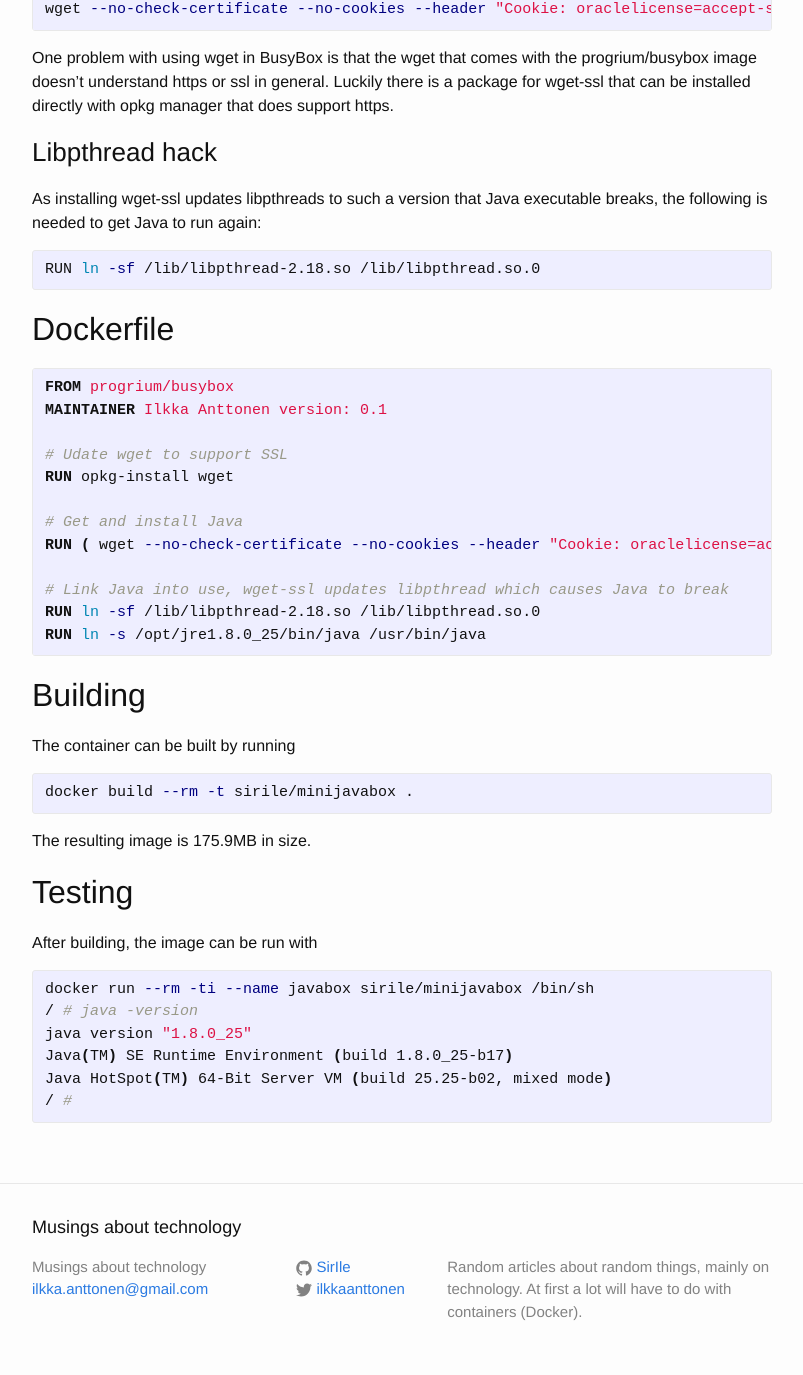
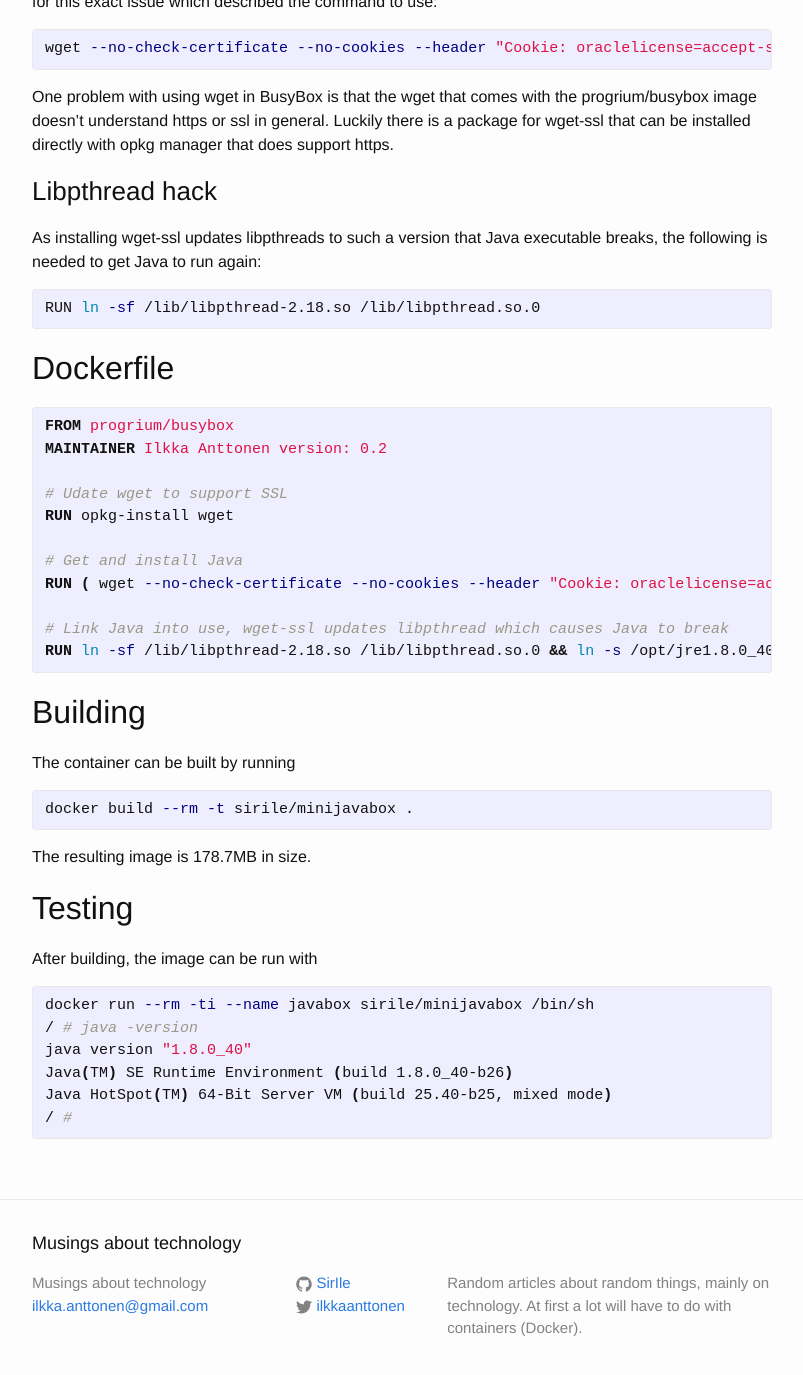
Before and after one commit to SirIle/sirile.github.io, a Jekyll site: the page built from _posts/2015-01-01-java-8-minicontainer-with-busybox.markdown, in a window 1280 px wide and 1400 px high, scrolled down 654 px. Shown: the top 1375 px of the window, without its empty margins (238-1041 px from the left). Built offline with Jekyll 4.4.1, drawn with Linux system fonts in a browser that asks for light colours; some of the changed text lies outside the part shown.

Commit message:
Updated Java version to 1.8.0_40.

```diff
--- a/_posts/2015-01-01-java-8-minicontainer-with-busybox.markdown
+++ b/_posts/2015-01-01-java-8-minicontainer-with-busybox.markdown
@@ -2,6 +2,8 @@
 layout: post
 title: "Java 8 JRE minicontainer with BusyBox on Docker"
 ---
+
+*<b>Update on 31.3.2015</b> Updated the Java version to 1.8.0_40.*
 
 ## Installing Java 8 on BusyBox
 
@@ -31,17 +33,16 @@ RUN ln -sf /lib/libpthread-2.18.so /lib/libpthread.so.0
 
 {% highlight docker %}
 FROM progrium/busybox
-MAINTAINER Ilkka Anttonen version: 0.1
+MAINTAINER Ilkka Anttonen version: 0.2
 
 # Udate wget to support SSL
 RUN opkg-install wget
 
 # Get and install Java
-RUN ( wget --no-check-certificate --no-cookies --header "Cookie: oraclelicense=accept-securebackup-cookie" -O /tmp/jre.tar.gz http://download.oracle.com/otn-pub/java/jdk/8u25-b17/jre-8u25-linux-x64.tar.gz && gunzip /tmp/jre.tar.gz && cd /opt && tar xf /tmp/jre.tar && rm /tmp/jre.tar)
+RUN ( wget --no-check-certificate --no-cookies --header "Cookie: oraclelicense=accept-securebackup-cookie" -O /tmp/jre.tar.gz http://download.oracle.com/otn-pub/java/jdk/8u40-b26/jre-8u40-linux-x64.tar.gz &&   gunzip /tmp/jre.tar.gz && cd /opt && tar xf /tmp/jre.tar && rm /tmp/jre.tar)
 
 # Link Java into use, wget-ssl updates libpthread which causes Java to break
-RUN ln -sf /lib/libpthread-2.18.so /lib/libpthread.so.0
-RUN ln -s /opt/jre1.8.0_25/bin/java /usr/bin/java
+RUN ln -sf /lib/libpthread-2.18.so /lib/libpthread.so.0 && ln -s /opt/jre1.8.0_40/bin/java /usr/bin/java
 {% endhighlight %}
 
 ## Building
@@ -52,7 +53,7 @@ The container can be built by running
 docker build --rm -t sirile/minijavabox .
 {% endhighlight %}
 
-The resulting image is 175.9MB in size.
+The resulting image is 178.7MB in size.
 
 ## Testing
 
@@ -61,8 +62,8 @@ After building, the image can be run with
 {% highlight bash %}
 docker run --rm -ti --name javabox sirile/minijavabox /bin/sh
 / # java -version
-java version "1.8.0_25"
-Java(TM) SE Runtime Environment (build 1.8.0_25-b17)
-Java HotSpot(TM) 64-Bit Server VM (build 25.25-b02, mixed mode)
+java version "1.8.0_40"
+Java(TM) SE Runtime Environment (build 1.8.0_40-b26)
+Java HotSpot(TM) 64-Bit Server VM (build 25.40-b25, mixed mode)
 / #
 {% endhighlight %}
```
Also changed, not shown: other parts of _posts/2015-01-01-java-8-minicontainer-with-busybox.markdown (+1 -1 lines).
